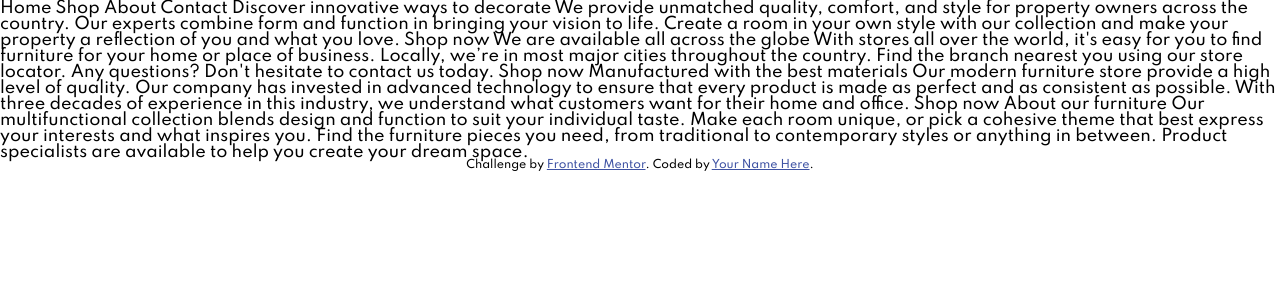
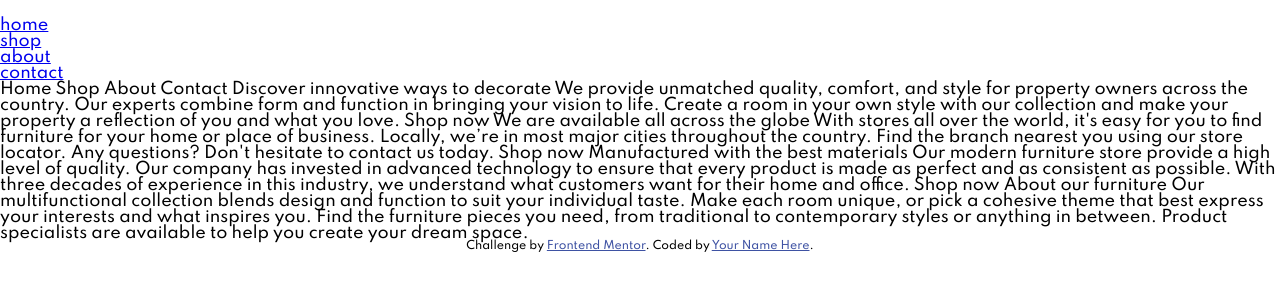
Before and after one commit to NiteArie/fm-room-home-page, a plain HTML site: page index.html in a window 1280 px wide. Drawn offline with Linux system fonts and the light colour scheme.

Commit message:
[Markup] First hero section

```diff
--- a/index.html
+++ b/index.html
@@ -19,6 +19,45 @@
   <link href="styles/style.css" rel="stylesheet">
 </head>
 <body>
+
+  <div class="l-container">
+    <div class="l-container__item">
+      <section class="first">
+        <section class="first__hero">
+          <nav class="first__nav">
+            <img class="first__logo" src="images/logo.svg" alt="">
+            <ul class="first__list">
+              <li class="first__item">
+                <a href="#" class="first__link">
+                  home
+                </a>
+              </li>
+              <li class="first__item">
+                <a href="#" class="first__link">
+                  shop
+                </a>
+              </li>
+              <li class="first__item">
+                <a href="#" class="first__link">
+                  about
+                </a>
+              </li>
+              <li class="first__item">
+                <a href="#" class="first__link">
+                  contact
+                </a>
+              </li>
+            </ul>
+          </nav>
+        </section>
+
+        <section class="first__info">
+
+        </section>
+      </section>
+
+    </div>
+  </div>
   Home
   Shop
   About
```
